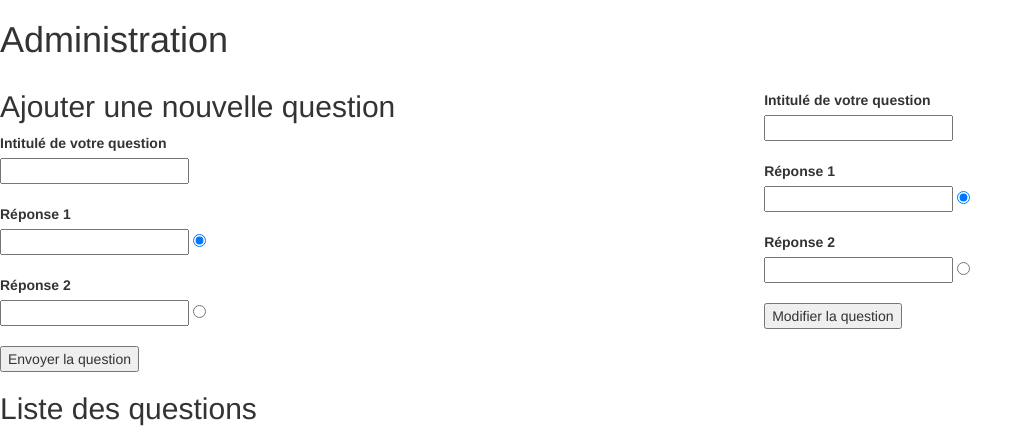
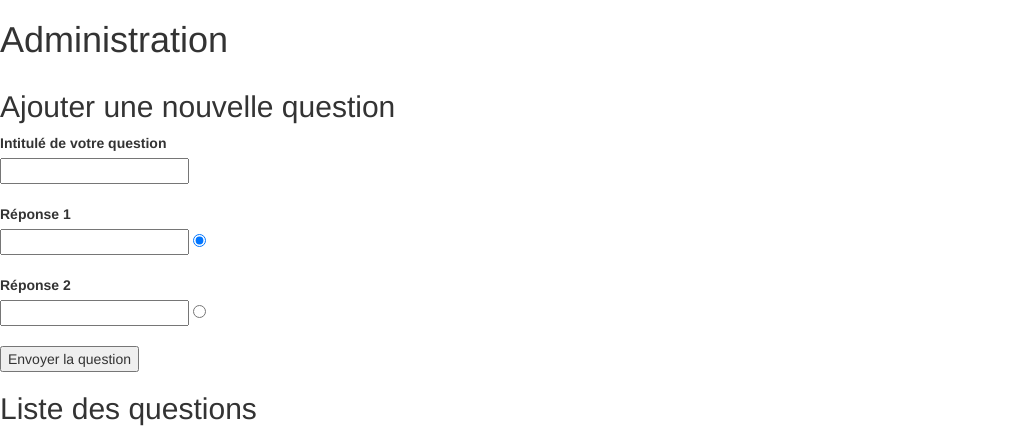
Before and after one commit to jules-larue/QuizzUp, a Flask app: page /admin/ in a window 1280 px wide. Shown: the top 435 px of the page, without its empty margins (0-1033 px from the left). Run offline with Flask 2, Linux system fonts and the light colour scheme; data that the repository does not hold is empty; some libraries are stand-ins or nearby versions.

Commit message:
fonction js updateQuestion + formulaire de mise à jour de question fonctionnel

```diff
--- a/app/static/js/admin.js
+++ b/app/static/js/admin.js
@@ -15,6 +15,8 @@ $().ready(function() {
     }
   });
 
+  $("#modifQuestionBlock").hide(); // au début, on cache le formulaire de modification d'une question
+
 })
 
 
@@ -24,11 +26,11 @@ function ajoutQuestion(question) {
   $("#table-body-questions").append($("<tr id="+id+">")); // on ajoute une nouvelle ligne du tableau
   // on ajoute ensuite chaque colonne
   $("#table-body-questions #"+id).append($("<th>").append(id)) // ID
-                                    .append($("<td>").append(question["contenu"])) // intitulé
-                                    .append($("<td>").append(question["reponse1"])) // réponse 1
-                                    .append($("<td>").append(question["reponse2"])) // réponse 2
+                                    .append($("<td class='contenu'>").append(question["contenu"])) // intitulé
+                                    .append($("<td class='reponse1'>").append(question["reponse1"])) // réponse 1
+                                    .append($("<td class='reponse2'>").append(question["reponse2"])) // réponse 2
                                     .append($("<td>").append($("<span class='glyphicon glyphicon-trash' onclick='deleteQuestion(this)'>")))
-                                    .append($("<td>").append($("<span class='glyphicon glyphicon-edit' onclick=''>"))); // bouton pour modifier la question
+                                    .append($("<td>").append($("<span class='glyphicon glyphicon-edit' onclick='showModifQuestion("+id+")'>"))); // bouton pour modifier la question
   // ajout d'un curseur "pointer" quand on passe les icones suppression et modification
   $(".glyphicon-trash").css("cursor", "pointer");
   $(".glyphicon-edit").css("cursor", "pointer");
@@ -90,6 +92,58 @@ function deleteQuestion(event) {
 }
 
 
+function updateQuestion(id) {
+  var question = new Question($("#intituleModif").val(),
+                              $("#reponse1Modif").val(),
+                              $("#reponse2Modif").val(),
+                              $("#radioButton1Modif").is(":checked") ? 1 : 2
+                            ); // la nouvelle question mise à jour
+  $.ajax({
+        url: "http://localhost:5000/question/"+id, // on choisir l'id de la question à supprimer dans la route
+        type: "POST", // méthode POST
+        contentType: "application/json; charset=utf-8",
+        data: JSON.stringify(question), // on envoie les nouvelles données de la question modiifiée au serveur
+        success: function(data) {
+          if(data["success"] == true) {
+            alertSuccessUpdate();
+            // on met à jour le tableau
+            $("#table-body-questions #"+id+" .contenu").first().text(data["question"]["contenu"]);
+            $("#table-body-questions #"+id+" .reponse1").first().text(data["question"]["reponse1"]);
+            $("#table-body-questions #"+id+" .reponse2").first().text(data["question"]["reponse2"]);
+          }
+        },
+        error: function(err) {
+          alertFailUpdate();
+        }
+  });
+}
+
+
+/*
+  Affiche le bloc de modification d'une question dont l'id est précisé en paramètre
+*/
+function showModifQuestion(id) {
+  var intitule = $("#table-body-questions #"+id+" .contenu").first().text();
+  var reponse1 = $("#table-body-questions #"+id+" .reponse1").first().text();
+  var reponse2 = $("#table-body-questions #"+id+" .reponse2").first().text();
+  // on pré-remplit les infos du formulaire
+  $("#modifQuestionBlock h2").text("Modification de la question numéro "+id);
+  $("#intituleModif").val(intitule);
+  $("#reponse1Modif").val(reponse1);
+  $("#reponse2Modif").val(reponse2);
+  $("#radioButton1Modif").attr("checked", "checked"); // pour l'instant, on coche par défaut la réponse 1
+
+  // on lance une petite animation de slide pour afficher le formulaire, s'il 'est pas déjà affiché
+  if($("#modifQuestionBlock").is(":hidden")) {
+    $("#modifQuestionBlock").fadeToggle();
+  }
+
+  // à ce moment, on donne le bon argument à la fonction onclick() du bouton de mise à jour
+  $("#button-modifier").attr("onclick", "updateQuestion("+id+")");
+
+}
+
+
 // ===== NOTIFIACTION LOLIBOX =====
 /*
   Succès lors de l'ajout d'une question
@@ -135,3 +189,19 @@ function alertFailRemove() {
     delayIndicator: false // pas de barre timer
   });
 }
+
+function alertSuccessUpdate() {
+  Lobibox.notify('success', {
+    title: 'Mise à jour réussie !',
+    msg: 'Votre question a bien été mise à jour.',
+    delayIndicator: false // pas de barre timer
+  });
+}
+
+function alertFailUpdate() {
+  Lobibox.notify('error', {
+    title: 'Erreur !',
+    msg: 'La question n\'a pas pu être mise à jour.',
+    delayIndicator: false // pas de barre timer
+  });
+}
--- a/app/templates/admin.html
+++ b/app/templates/admin.html
@@ -47,7 +47,7 @@
       <input id="reponse2Modif" type="text" required />
       <input type="radio" name="radioGroupModif" id="radioButton2Modif" /></br></br>
 
-      <input type="button" value="Modifier la question" onclick=""/>
+      <input id="button-modifier" type="button" value="Modifier la question" onclick=""/>
     </div> <!-- Fin colonne -->
   </div> <!-- Fin row -->
 
```
